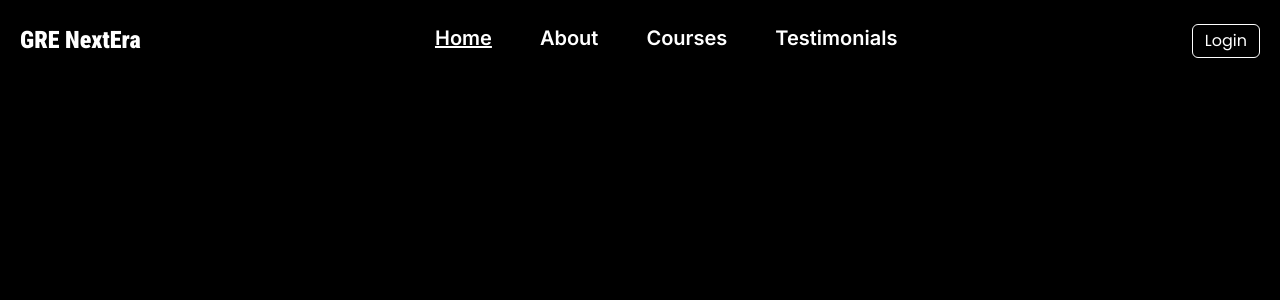
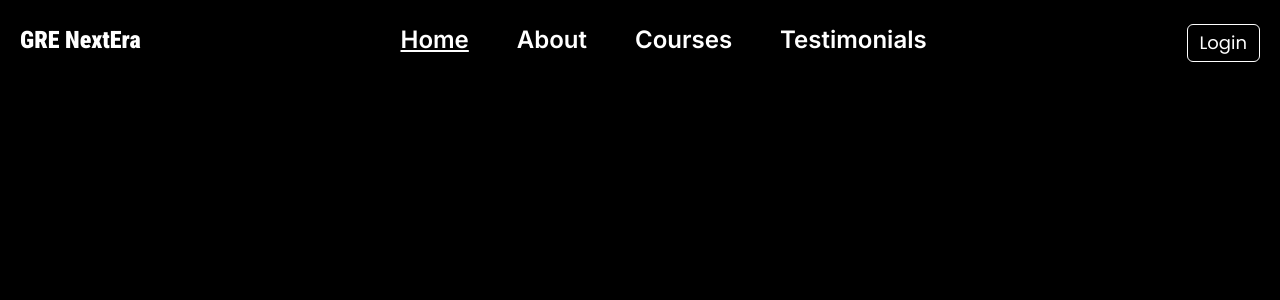
Before and after one commit to dev-spectre/gre, a Next.js app: page / in a window 1280 px wide. Shown: the top 300 px of the page. Built offline with nearby package versions, Linux system fonts and the light colour scheme.

Commit message:
Fix Navbar: font, z-index, links

```diff
--- a/components/Navbar.tsx
+++ b/components/Navbar.tsx
@@ -1,33 +1,40 @@
+import Link from "next/link";
+
 export default function Navbar() {
   return (
-    <div className="backdrop-blur">
-      <nav className="px-5 py-6 container mx-auto text-white flex justify-between">
-        <a href="/" className="font-[900] text-2xl font-roboto">GRE NextEra</a>
-        <ul className="flex gap-12 font-inter font-[600] text-xl">
+    <div className="absolute top-0 right-0 left-0 z-30 backdrop-blur">
+      <nav className="container mx-auto flex justify-between px-5 py-6 text-white">
+        <Link href="/" className="font-roboto text-2xl font-[900]">
+          GRE NextEra
+        </Link>
+        <ul className="font-inter flex gap-12 text-2xl font-[600]">
           <li>
-            <a href="#" className="underline hover:underline">
+            <Link href="#" className="underline hover:underline">
               Home
-            </a>
+            </Link>
           </li>
           <li>
-            <a href="#about" className="hover:underline">
+            <Link href="#about" className="hover:underline">
               About
-            </a>
+            </Link>
           </li>
           <li>
-            <a href="#courses" className="hover:underline">
+            <Link href="#courses" className="hover:underline">
               Courses
-            </a>
+            </Link>
           </li>
           <li>
-            <a href="#testimonials" className="hover:underline">
+            <Link href="#testimonials" className="hover:underline">
               Testimonials
-            </a>
+            </Link>
           </li>
         </ul>
-        <a href="#" className="font-poppins rounded-md border border-white py-1 px-3">
+        <Link
+          href="#"
+          className="font-poppins rounded-md border border-white px-3 py-1 text-lg font-[400]"
+        >
           Login
-        </a>
+        </Link>
       </nav>
     </div>
   );
```
